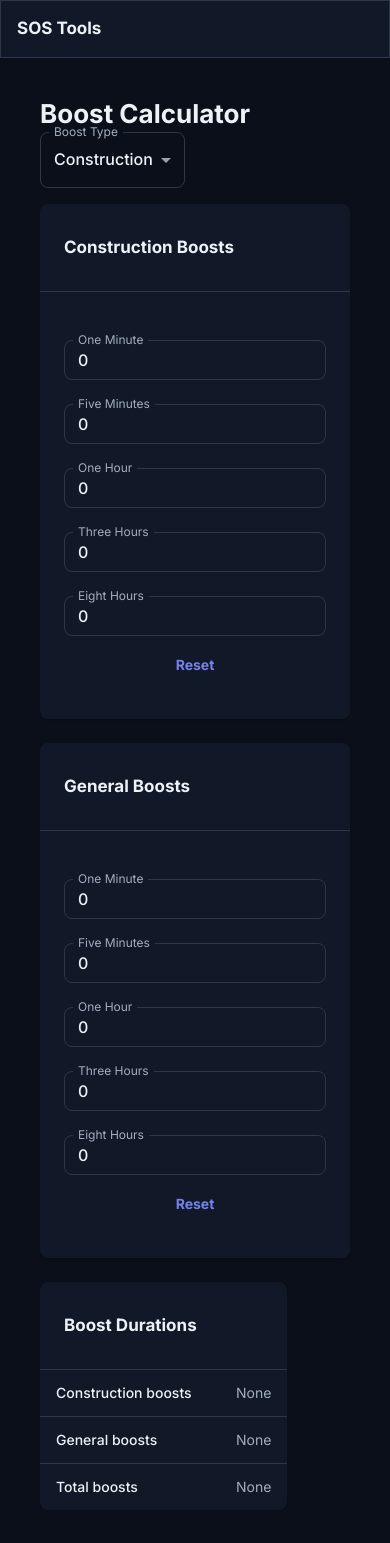
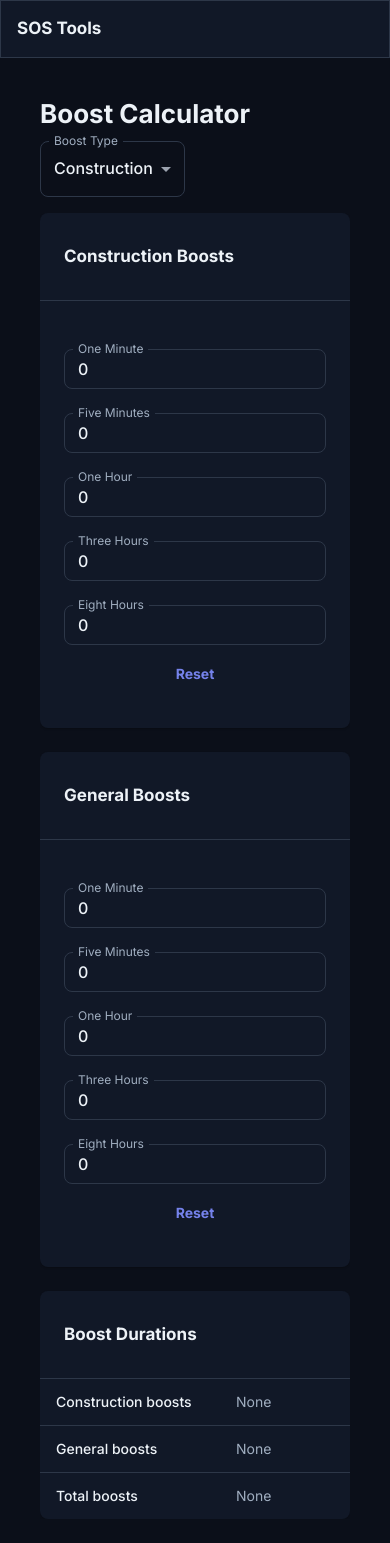
Before and after one commit to cahilfoley/sos-boost-time-calculator, a React (Create React App) app: page / in a window 390 px wide. Built offline with nearby package versions, Linux system fonts and the light colour scheme.

Commit message:
chore: fix styling of calculated output card on mobile screens

```diff
--- a/src/components/Screen.tsx
+++ b/src/components/Screen.tsx
@@ -37,10 +37,10 @@ function Screen(props: ScreenProps) {
           my={2}
           flexWrap="wrap"
         >
-          <Typography variant="h3" component="div" align="left">
+          <Typography variant="h3" component="div" align="left" gutterBottom>
             {props.title}
           </Typography>
-          <div>{props.actions}</div>
+          <Box>{props.actions}</Box>
         </Box>
 
         <ContentWrapper>{props.children}</ContentWrapper>
--- a/src/screens/BoostTimeCalculator/BoostTimeCalculator.tsx
+++ b/src/screens/BoostTimeCalculator/BoostTimeCalculator.tsx
@@ -78,7 +78,7 @@ export function BoostTimeCalcuator() {
             />
           </Section>
         </Grid>
-        <Grid item md={4} sm={12}>
+        <Grid item md={4} sm={12} xs={12}>
           <Section title="Boost Durations" noCardContent>
             <DetailsList
               items={[
```
